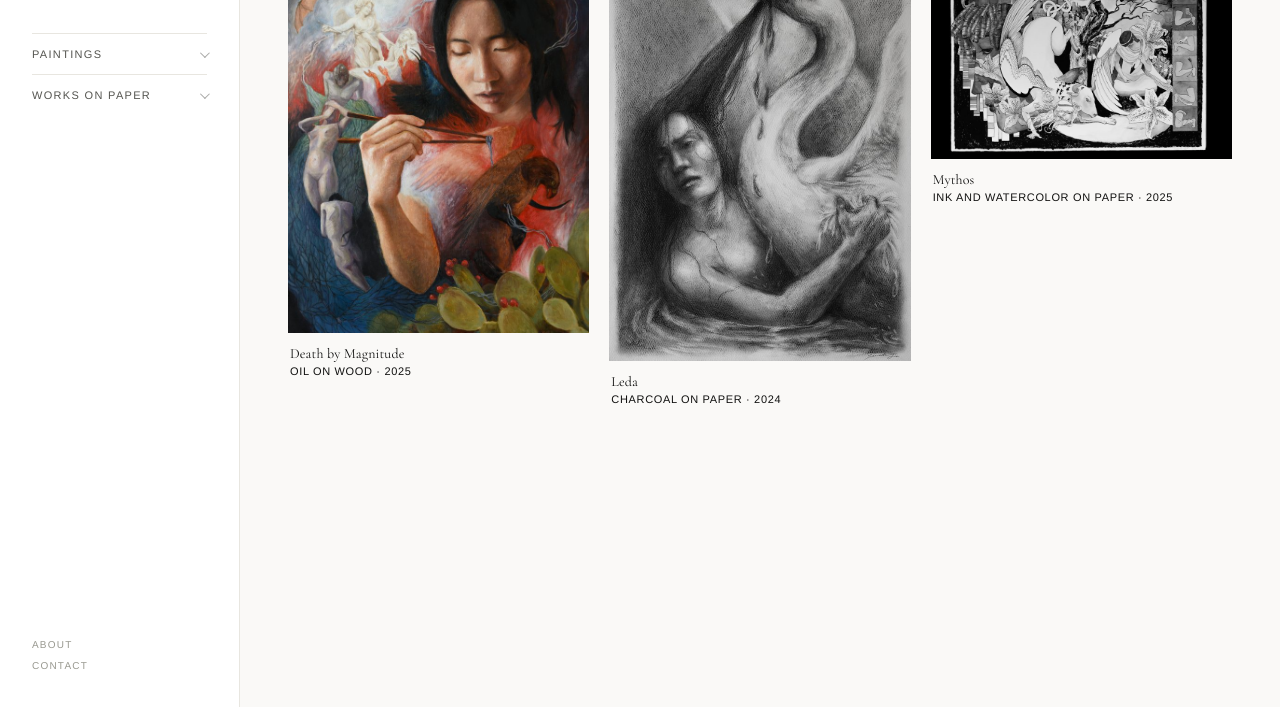
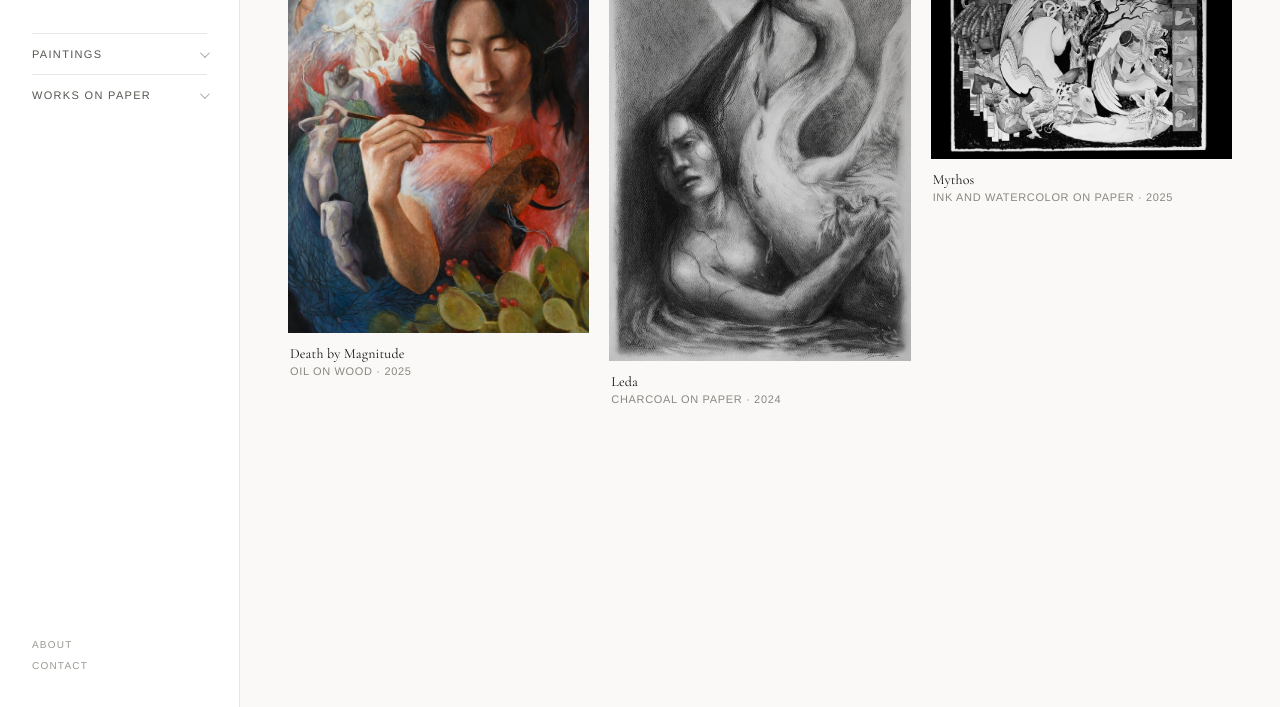
Before and after one commit to savannahjia3/savannahjia3.github.io, a website: page index.html in a window 1280 px wide. Shown: the part 89-796 px from the top of the page. Drawn offline with nearby package versions, Linux system fonts and the light colour scheme; a web font is replaced by a local one.

Commit message:
Fix: define --ink and --ink-light CSS variables (were missing from :root)

```diff
--- a/css/style.css
+++ b/css/style.css
@@ -12,6 +12,8 @@
   --text-muted:   #999990;
   --border:       #e8e6e0;
   --accent:       #111110;
+  --ink:          #111110;
+  --ink-light:    #888880;
 
   --serif:        'Cormorant Garamond', 'Palatino Linotype', Georgia, serif;
   --serif-sc:     'Cormorant SC', 'Palatino Linotype', Georgia, serif;
```
